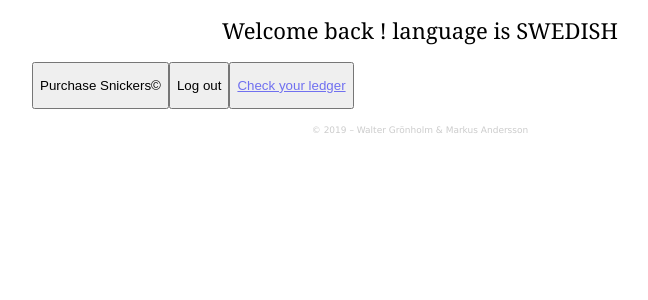
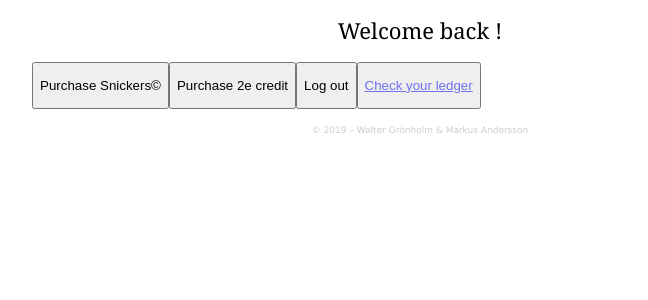
Before and after one commit to spektrumrf/kafferumsfrontend, a React (Create React App) app: page /home in a window 1280 px wide. Shown: the top 300 px of the page, without its empty margins (220-868 px from the left). Built offline with nearby package versions, Linux system fonts and the light colour scheme; what react-async-component would draw is missing.

Commit message:
Added button to add credit. User name is dispayed on Home page

```diff
--- a/src/EnterPIN.js
+++ b/src/EnterPIN.js
@@ -59,6 +59,7 @@ function verify(user, history) {
 		if (loginResponse.success) {
 			sessionStorage.setItem('token', loginResponse.token)
 			sessionStorage.setItem('ledgerId', loginResponse.ledgerId)
+			sessionStorage.setItem('name', user)
 			history.push('/home')
 		} else {
 			alert("You are fake news")
--- a/src/Home.js
+++ b/src/Home.js
@@ -11,9 +11,12 @@ class Home extends Component {
    		let user = this.context;
         return (
             <div>
-            	<h2>Welcome back {user.name}! language is {user.language}</h2>
+            	<h2>Welcome back {sessionStorage.getItem('name')}!</h2>
             	<button onClick={test}>
             		<p>Purchase Snickers&copy;</p>
+            	</button>
+            	<button onClick={testCredit}>
+            		<p>Purchase 2e credit</p>
             	</button>
             	<button onClick={logout(this.props.history)}>
             		<p>Log out</p>
@@ -29,10 +32,19 @@ class Home extends Component {
         )
     }
 }
-Home.contextType = UserContext;
+Home.contextType = UserContext; //TODO
+
+function alertIfNotSuccess(text) {
+	if (text !== "SUCCESS")
+		alert(text);
+}
 
 function test() {
-	Backend.purchase(sessionStorage.getItem('ledgerId'), [{itemId: 1, amount: 1}], sessionStorage.getItem('token'), alert, alert);
+	Backend.purchase(sessionStorage.getItem('ledgerId'), [{itemId: 1, amount: 1}], sessionStorage.getItem('token'), alertIfNotSuccess, alert);
+}
+
+function testCredit() {
+	Backend.purchase(sessionStorage.getItem('ledgerId'), [{itemId: 3, amount: 200}], sessionStorage.getItem('token'), alertIfNotSuccess, alert);
 }
 
 function logout(history) {
```
